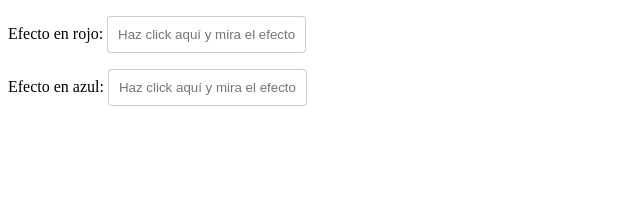
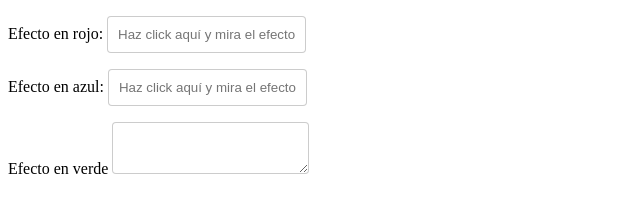
Before and after one commit to claudiasg/proyectoPaquetesNPM, a website: page index.html in a window 1280 px wide. Shown: the whole page, without its empty margins (0-640 px from the left). Drawn offline with Linux system fonts and the light colour scheme.

Commit message:
Agregando focus al textarea

```diff
--- a/index.html
+++ b/index.html
@@ -19,6 +19,10 @@
         <label>Efecto en azul: </label>
         <input type="text" name="campo" class="azul" placeholder="Haz click aquí y mira el efecto">
       </p>
+      <p>
+        <label>Efecto en verde</label>
+        <textarea name="campo" class="verde" placeholder=""></textarea>
+      </p>
   	</form>
 
   </body>
```
